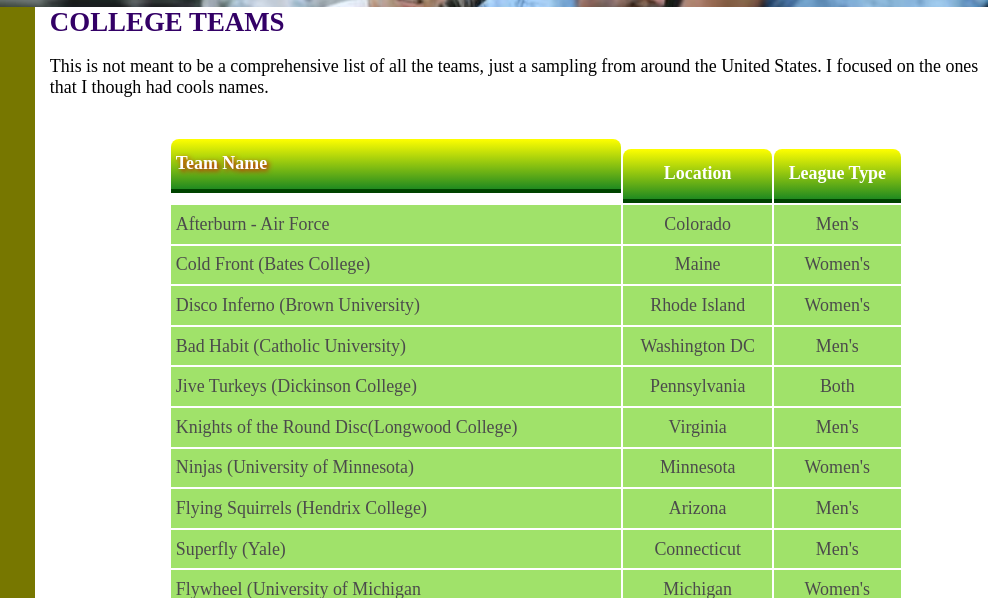
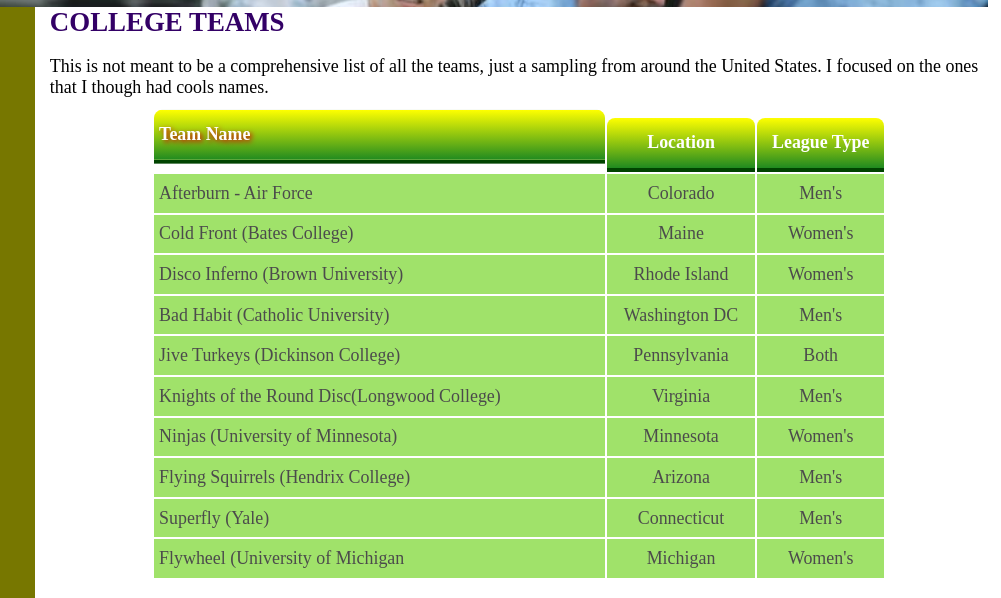
Before and after one commit to bhavya4official/wd4e-css, a plain HTML site: page teams.html in a window 1280 px wide. In both pictures the pointer is over the element "Team Name". Shown: the part 202-800 px from the top of the page, 279-1280 px from the left. Drawn offline with Linux system fonts and the light colour scheme.

Commit message:
Update hw1.css

```diff
--- a/week4/hw1.css
+++ b/week4/hw1.css
@@ -3,8 +3,7 @@
 table{
     width: 60%;
     height: 20px;
-    margin-left: 33%;
-    margin-top: 4%;
+    margin: 0 auto;
     vertical-align: middle;
 }
 
@@ -67,8 +66,7 @@
 
 th:hover{
     text-shadow: 2px 2px 5px #dd0000;
-    transform: scale(1,1.2);            /* According to "Can I  Use" 98.17% Global devices support 2D transforms */
-    transform: translateY(-10px)
+    transform: translateY(-15%)     /* According to "Can I  Use" 98.17% Global devices support 2D transforms */
 }
 
 
```
